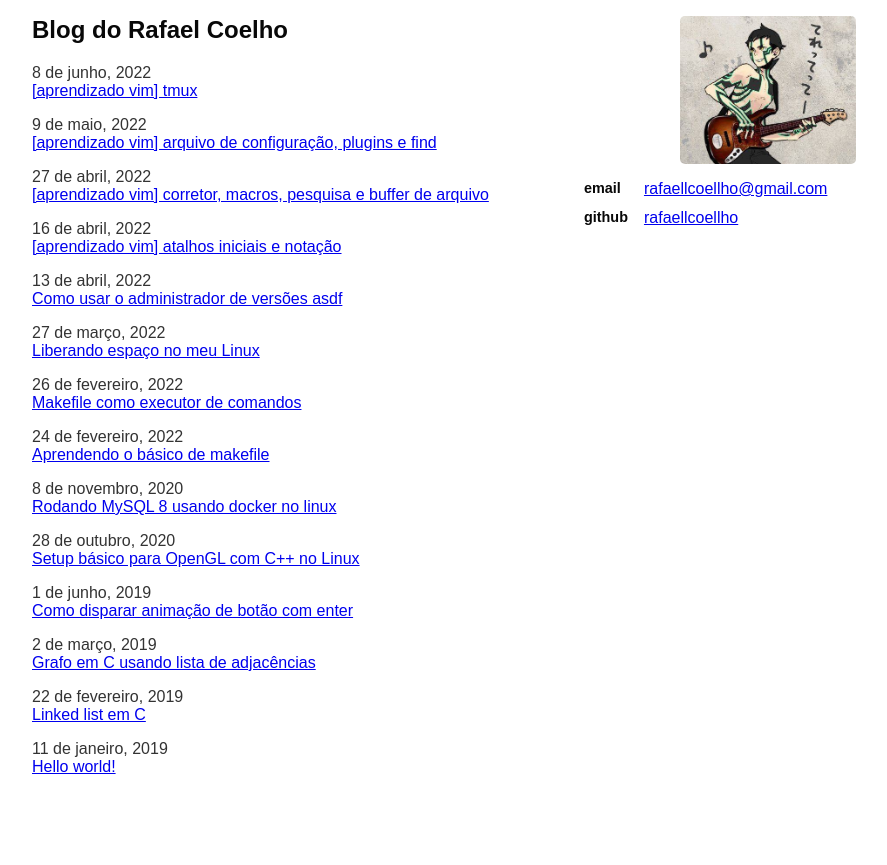
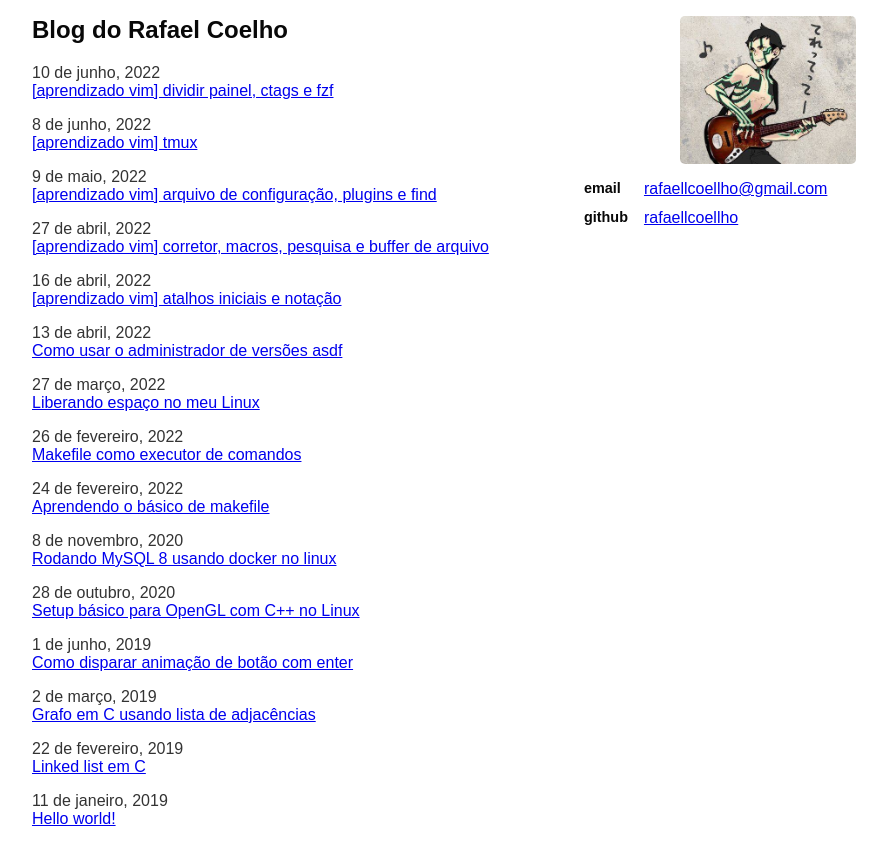
Before and after one commit to rafaellcoellho/rafaellcoellho.github.io, a Jekyll site: the page built from index.markdown, in a window 1280 px wide. Shown: the top 865 px of the page, without its empty margins (148-1035 px from the left). Built offline with Jekyll 4.4.1, drawn with Linux system fonts in a browser that asks for light colours.

Commit message:
feat(posts): manda para pasta _posts e adiciona data

```diff
--- a/_drafts/post-dicas-de-vim-5.markdown
+++ b/_posts/2022-06-10-aprendizado-vim-dividir-paineis-ctags-fzf.markdown
@@ -1,5 +1,6 @@
 ---
 title: "[aprendizado vim] dividir painel, ctags e fzf"
+date: 2022-06-10 00:13:14
 layout: post
 ---
 
```
